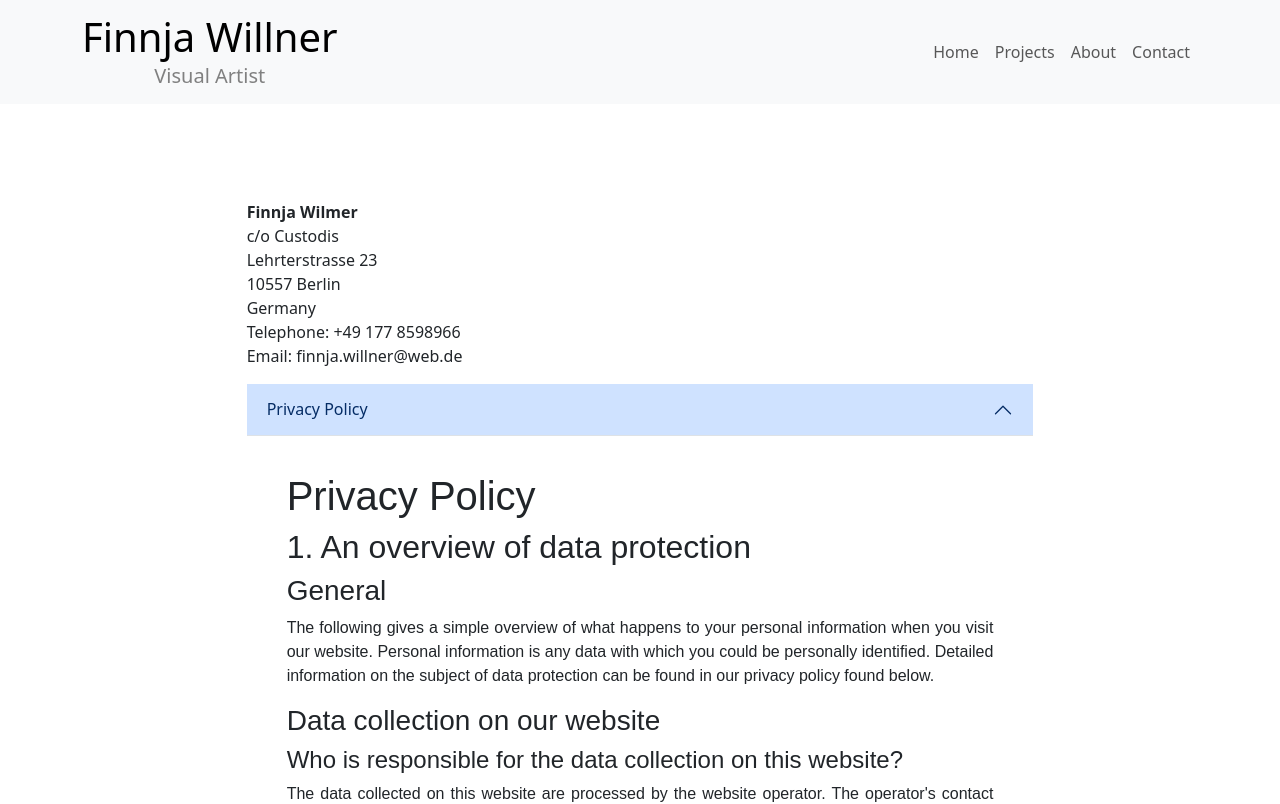
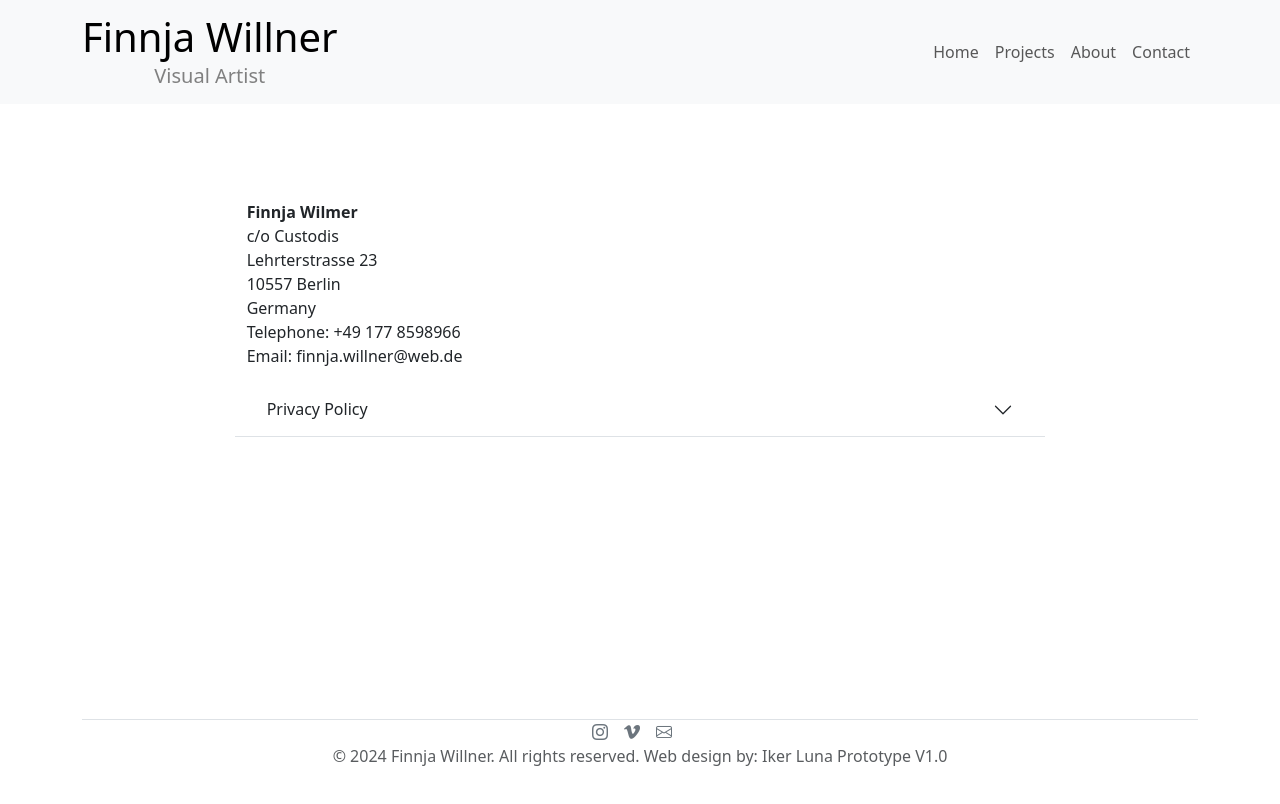
Before and after one commit to iluna007/Portfolio_06_Finnjaweb, a React (Vite) app: page /contact in a window 1280 px wide. Shown: the top 804 px of the page. Built offline with nearby package versions, Linux system fonts and the light colour scheme.

Commit message:
changes y privace and policy

```diff
--- a/src/components/PrivacyPolicy.jsx
+++ b/src/components/PrivacyPolicy.jsx
@@ -3,9 +3,7 @@ import React from "react";
 const PrivacyPolicy = () => {
   return (
     <div style={{ padding: "20px", fontFamily: "Arial, sans-serif" }}>
-      <h1>Privacy Policy</h1>
-
-      <h2>1. An overview of data protection</h2>
+      <h2>An overview of data protection</h2>
       <h3>General</h3>
       <p>
         The following gives a simple overview of what happens to your personal
--- a/src/pages/contact.jsx
+++ b/src/pages/contact.jsx
@@ -33,7 +33,7 @@ const Contact = () => {
               <br />
               Email: finnja.willner@web.de
             </p>
-            <Accordion defaultActiveKey="0" flush>
+            <Accordion defaultActiveKey={null} flush>
               <Accordion.Item eventKey="0">
                 <Accordion.Header>Privacy Policy</Accordion.Header>
                 <Accordion.Body>
```
